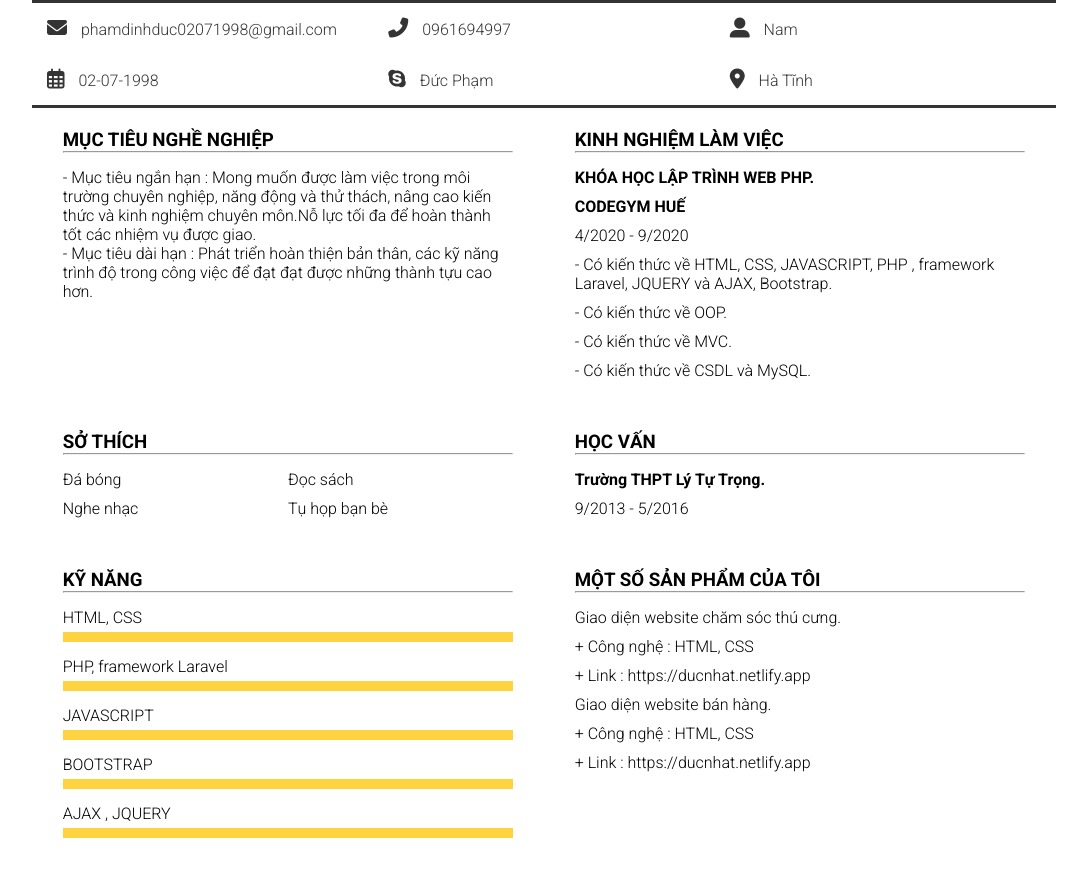
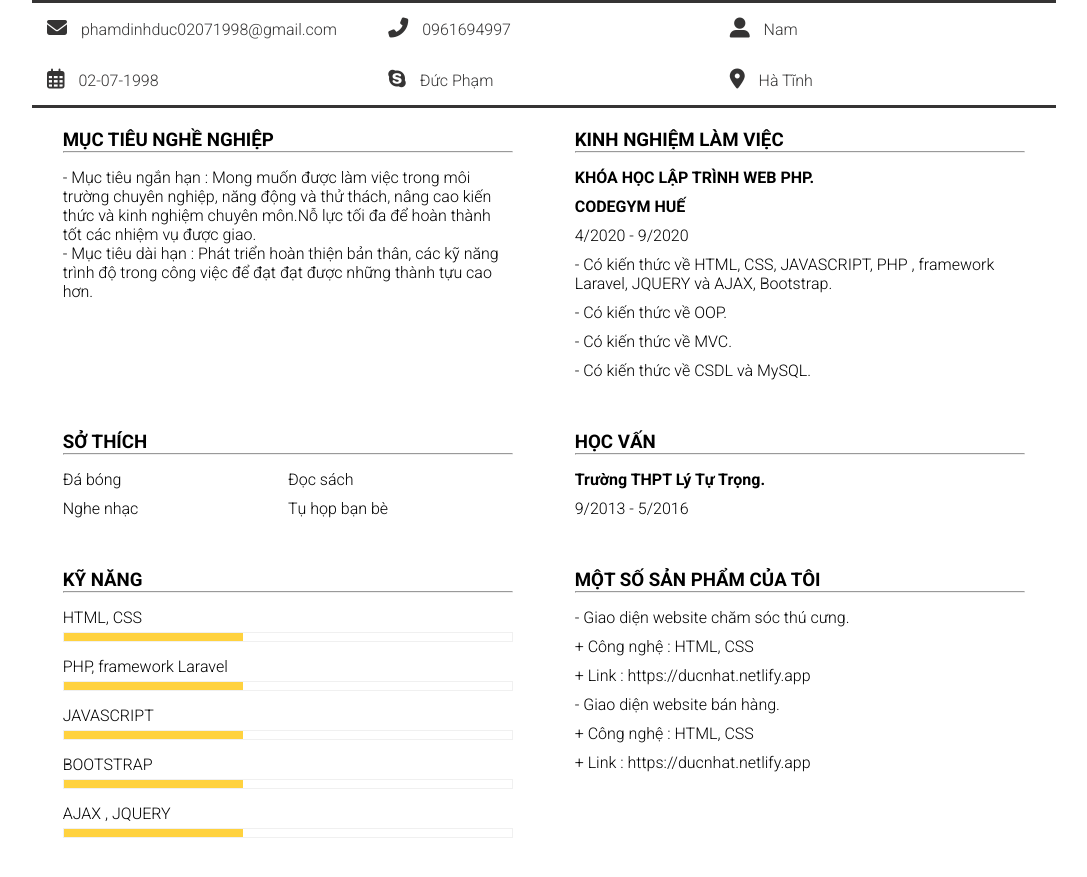
Before and after one commit to duc-nhat38/AttribuePage, a plain HTML site: page index.html in a window 1280 px wide. Shown: the part 265-1142 px from the top of the page, without its empty margins (96-1183 px from the left). Drawn offline with Linux system fonts and the light colour scheme.

Commit message:
fix css 2

```diff
--- a/index.html
+++ b/index.html
@@ -86,35 +86,45 @@
                     <h3>kỹ năng <hr></h5>
                     <div>
                         <p>HTML, CSS</p>
-                        <span></span>
+                        <div class="point_skill">
+                            <span></span>
+                        </div>
                     </div>
                     <div>
                         <p>PHP, framework Laravel</p>
-                        <span></span>
+                        <div class="point_skill">
+                            <span></span>
+                        </div>
                     </div>
                     <div>
                         <p>JAVASCRIPT</p>
-                        <span></span>
+                        <div class="point_skill">
+                            <span></span>
+                        </div>
                     </div>
                     <div>
                         <p>BOOTSTRAP</p>
-                        <span></span>
+                        <div class="point_skill">
+                            <span></span>
+                        </div>
                     </div>
                     <div>
                         <p>AJAX , JQUERY</p>
-                        <span></span>
+                        <div class="point_skill">
+                            <span></span>
+                        </div>
                     </div>
                 </div>
                 <div class="information_item products text">
                     <h3>một số sản phẩm của tôi <hr></h3>
                     <ul>
                         <li>
-                            <p>Giao diện website chăm sóc thú cưng.</p>
+                            <p>- Giao diện website chăm sóc thú cưng.</p>
                             <p>+ Công nghệ : HTML, CSS</p>
                             <p>+ Link : https://ducnhat.netlify.app</p>
                         </li>
                         <li>
-                            <p>Giao diện website bán hàng.</p>
+                            <p>- Giao diện website bán hàng.</p>
                             <p>+ Công nghệ : HTML, CSS</p>
                             <p>+ Link : https://ducnhat.netlify.app</p>
                         </li>
--- a/style.css
+++ b/style.css
@@ -3,6 +3,7 @@
 :root {
   --header-background: #ffd23f;
   --header-color: #353434;
+  --border-color: #f0f0f0;
 }
 * {
   box-sizing: border-box;
@@ -92,10 +93,15 @@ body {
   display: flex;
   flex-direction: column;
 }
-.content .information .skill div span{
+.content .information .skill div .point_skill{
   margin-top: 5px;
   width: 100%;
   height: 10px;
+  border: 1px solid var(--border-color);
+}
+.content .information .skill div .point_skill span{
+  width: 40%;
+  height: 100%;
   background-color: var(--header-background);
 }
 .content .information .text p{
```
